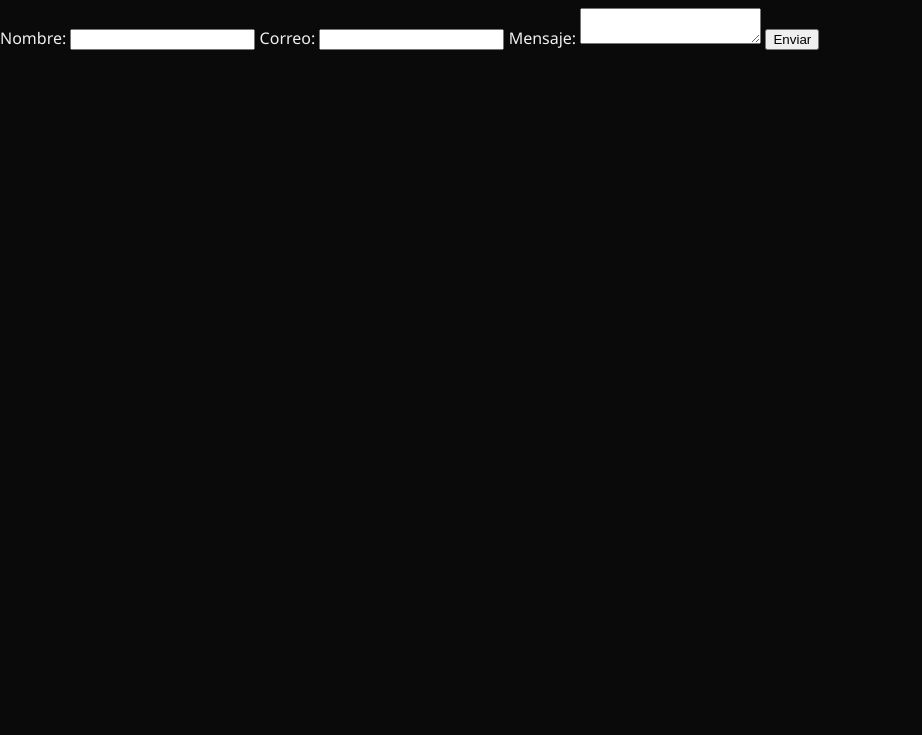
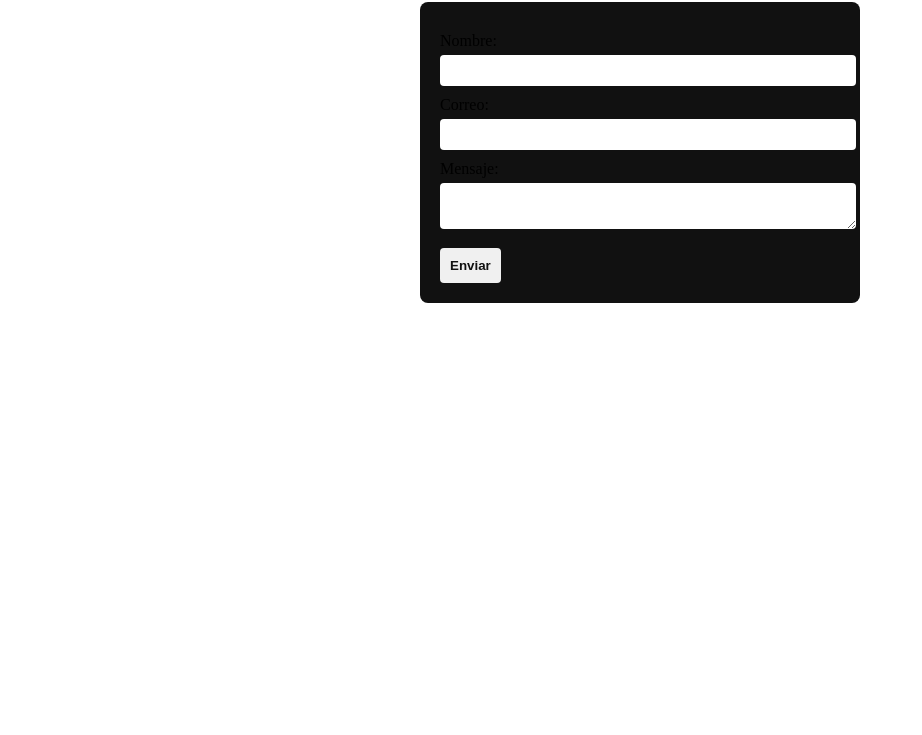
Before and after one commit to contacto-cmd/ORCHESTRATOR-SER27-LGORITMO-, a plain HTML site: page landing/sections/contacto.html in a window 1280 px wide. Shown: the part 65-800 px from the top of the page, without its empty margins (0-922 px from the left). Drawn offline with Linux system fonts and the light colour scheme.

Commit message:
Update style.css

```diff
--- a/landing/style.css
+++ b/landing/style.css
@@ -1,40 +1,28 @@
-body {
-  font-family: 'Segoe UI', sans-serif;
-  margin: 0;
-  background: #0a0a0a;
-  color: #f0f0f0;
-}
-
-header {
+form {
+  max-width: 400px;
+  margin: auto;
   background: #111;
   padding: 20px;
-  text-align: center;
+  border-radius: 8px;
 }
-
-header img {
-  height: 80px;
+label {
+  display: block;
+  margin-top: 10px;
 }
-
-nav ul {
-  list-style: none;
-  padding: 0;
-  display: flex;
-  justify-content: center;
+input, textarea {
+  width: 100%;
+  padding: 8px;
+  margin-top: 5px;
+  border: none;
+  border-radius: 4px;
 }
-
-nav ul li {
-  margin: 0 15px;
+button {
+  margin-top: 15px;
+  padding: 10px;
+  background: #f0f0f0;
+  color: #111;
+  font-weight: bold;
+  border: none;
+  border-radius: 4px;
+  cursor: pointer;
 }
-
-nav ul li a {
-  color: #f0f0f0;
-  text-decoration: none;
-  font-weight: bold;
-}
-
-footer {
-  background: #111;
-  text-align: center;
-  padding: 10px;
-  font-size: 0.9em;
-}
```
